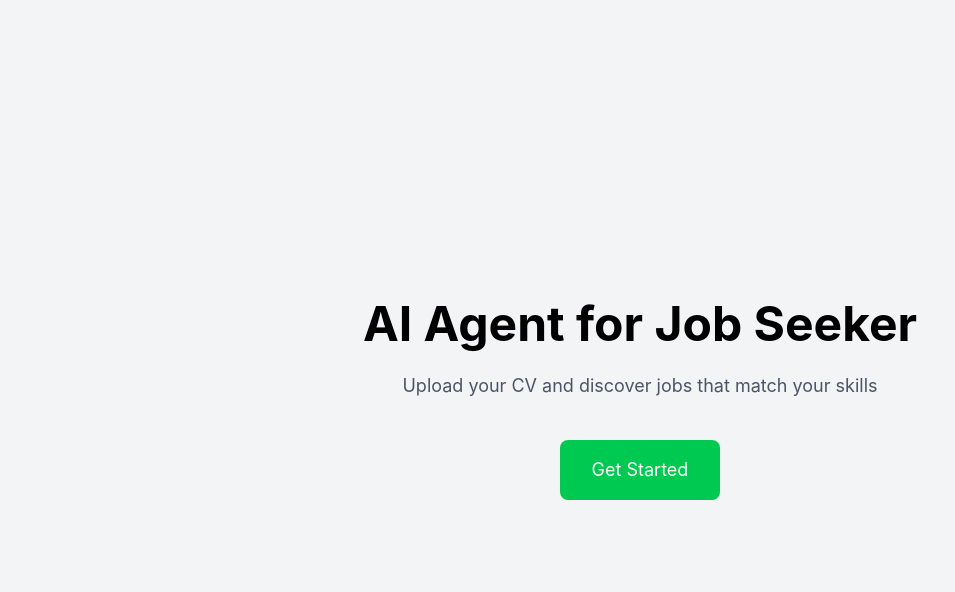
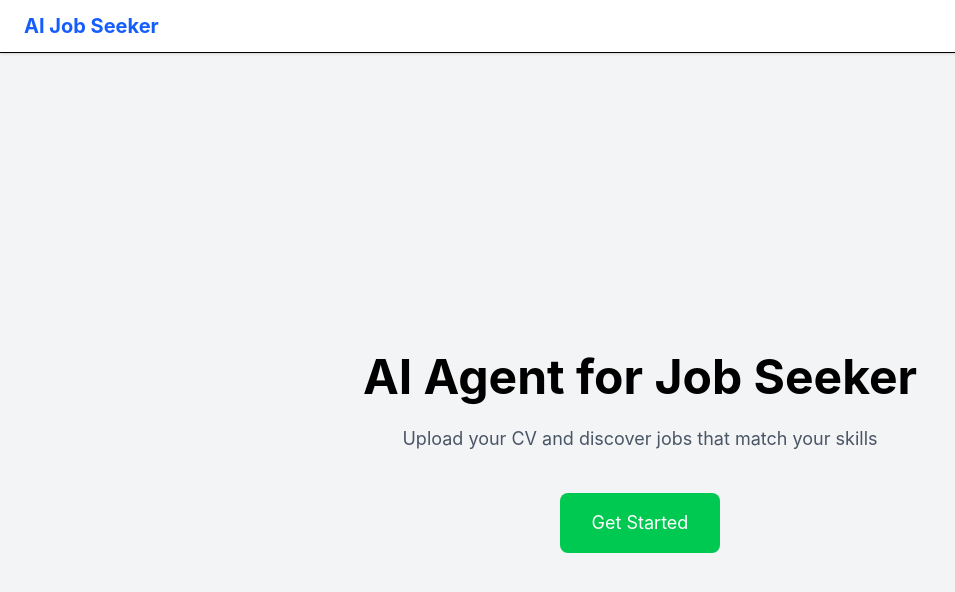
Before and after one commit to duyanhehe/AI-Agent-for-Job-Seekers, a React app in the folder frontend/: page / in a window 1280 px wide. Shown: the top 592 px of the page, without its empty margins (0-955 px from the left). Built offline with nearby package versions, Linux system fonts and the light colour scheme; the HTML template or start-up script is replaced by a standard one.

Commit message:
add navbar and layout

```diff
--- /dev/null
+++ b/frontend/src/components/Layout.jsx
@@ -0,0 +1,13 @@
+import Navbar from "./Navbar";
+
+function Layout({ children }) {
+  return (
+    <div className="flex flex-col min-h-screen">
+      <Navbar />
+
+      <main className="flex-1">{children}</main>
+    </div>
+  );
+}
+
+export default Layout;
--- /dev/null
+++ b/frontend/src/components/Navbar.jsx
@@ -0,0 +1,18 @@
+import { Link } from "react-router-dom";
+
+function Navbar() {
+  return (
+    <nav className="w-full bg-white border-b shadow-sm sticky top-0 z-50">
+      <div className="max-w-7xl mx-auto px-6 py-3 flex items-center">
+        <Link
+          to="/"
+          className="text-xl font-bold text-blue-600 hover:text-blue-700"
+        >
+          AI Job Seeker
+        </Link>
+      </div>
+    </nav>
+  );
+}
+
+export default Navbar;
--- a/frontend/src/pages/CvAnalyzer.jsx
+++ b/frontend/src/pages/CvAnalyzer.jsx
@@ -1,14 +1,19 @@
 import CVUploader from "../components/CVUploader";
+import Layout from "../components/Layout";
 
 function CvAnalyzer() {
   return (
-    <div className="min-h-screen bg-gray-100 flex justify-center items-center">
-      <div className="bg-white p-10 rounded-lg shadow w-[500px]">
-        <h2 className="text-2xl font-bold mb-6 text-center">Analyze Your CV</h2>
+    <Layout>
+      <div className="min-h-screen bg-gray-100 flex justify-center items-center">
+        <div className="bg-white p-10 rounded-lg shadow w-[500px]">
+          <h2 className="text-2xl font-bold mb-6 text-center">
+            Analyze Your CV
+          </h2>
 
-        <CVUploader />
+          <CVUploader />
+        </div>
       </div>
-    </div>
+    </Layout>
   );
 }
 
--- a/frontend/src/pages/Home.jsx
+++ b/frontend/src/pages/Home.jsx
@@ -1,9 +1,11 @@
 import { useNavigate } from "react-router-dom";
+import Layout from "../components/Layout";
 
 function Home() {
   const navigate = useNavigate();
 
   return (
+    <Layout>
       <div className="min-h-screen flex flex-col items-center justify-center bg-gray-100">
         <h1 className="text-5xl font-bold mb-6">AI Agent for Job Seeker</h1>
 
@@ -18,6 +20,7 @@ function Home() {
           Get Started
         </button>
       </div>
+    </Layout>
   );
 }
 
--- a/frontend/src/pages/JobsMatched.jsx
+++ b/frontend/src/pages/JobsMatched.jsx
@@ -1,6 +1,7 @@
 import { useLocation } from "react-router-dom";
 import JobCard from "../components/JobCard";
 import AIAgentPanel from "../components/AIAgentPanel";
+import Layout from "../components/Layout";
 import { useState } from "react";
 
 function JobsMatched() {
@@ -12,7 +13,8 @@ function JobsMatched() {
   if (!data) return <p>No results</p>;
 
   return (
-    <div className="flex h-screen bg-gray-100 overflow-hidden">
+    <Layout>
+      <div className="flex h-[calc(100vh-60px)] bg-gray-100 overflow-hidden">
         {/* LEFT SIDE JOBS */}
         <div className="w-2/3 p-8 overflow-y-auto">
           {data.warning && <p className="text-orange-600">{data.warning}</p>}
@@ -31,6 +33,7 @@ function JobsMatched() {
           <AIAgentPanel job={selectedJob} cvText={data.cv_text} />
         </div>
       </div>
+    </Layout>
   );
 }
 
```
Lines whose indentation alone changed are shown as unchanged.
